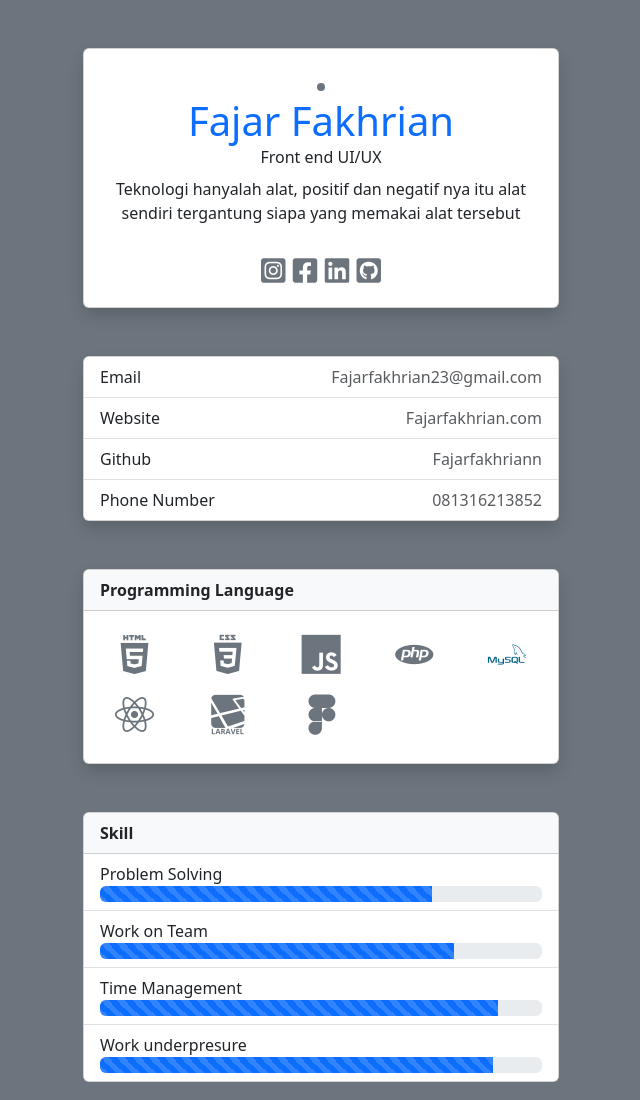
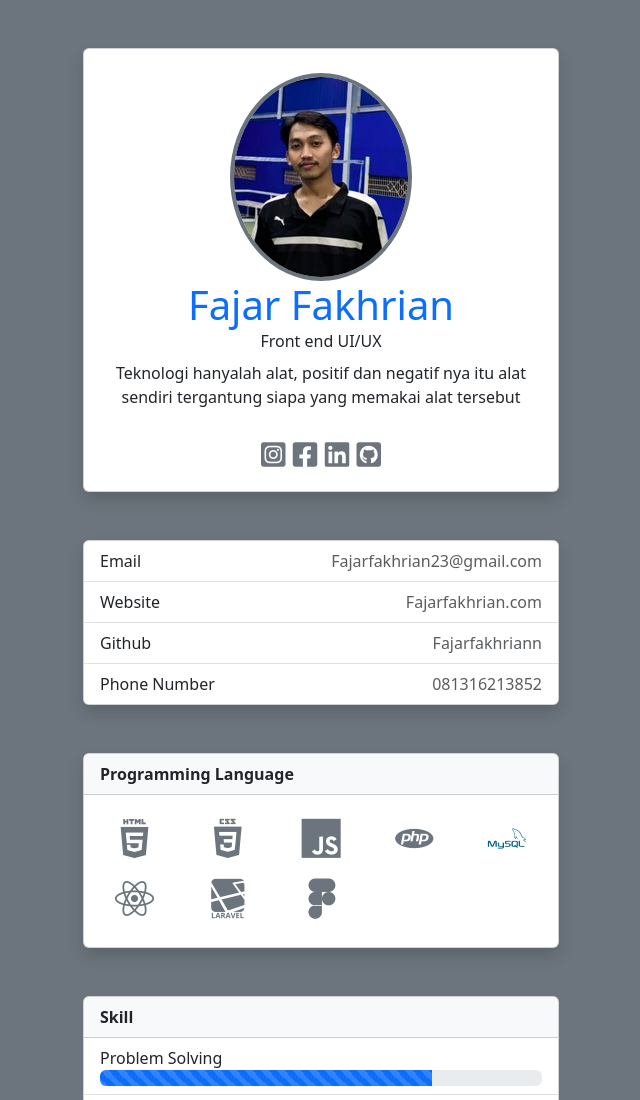
Before and after one commit to fajarfakhriann/Personal-Web-App, a plain HTML site: page index.html in a window 1280 px wide. Shown: the top 1100 px of the page, without its empty margins (319-959 px from the left). Drawn offline with nearby package versions, Linux system fonts and the light colour scheme; the site is published under a folder, as on GitHub Pages, so addresses that start at the root find nothing.

Commit message:
Update index.html

```diff
--- a/index.html
+++ b/index.html
@@ -23,7 +23,7 @@
       <!-- kolom satu -->
       <div class="card text-center shadow mb-5">
         <div class="card-body py-4">
-          <img src="/asset/kotip1.jpg" class="rounded-circle border border-4 border-secondary" alt="" />
+          <img src="./asset/kotip1.jpg" class="rounded-circle border border-4 border-secondary" alt="" />
           <h1 class="mb-0 text-primary">Fajar Fakhrian</h1>
           <span class="fw-light d-block mb-2">Front end UI/UX</span>
           <p class="card-text">Teknologi hanyalah alat, positif dan negatif nya itu alat sendiri tergantung siapa yang memakai alat tersebut</p>
```
